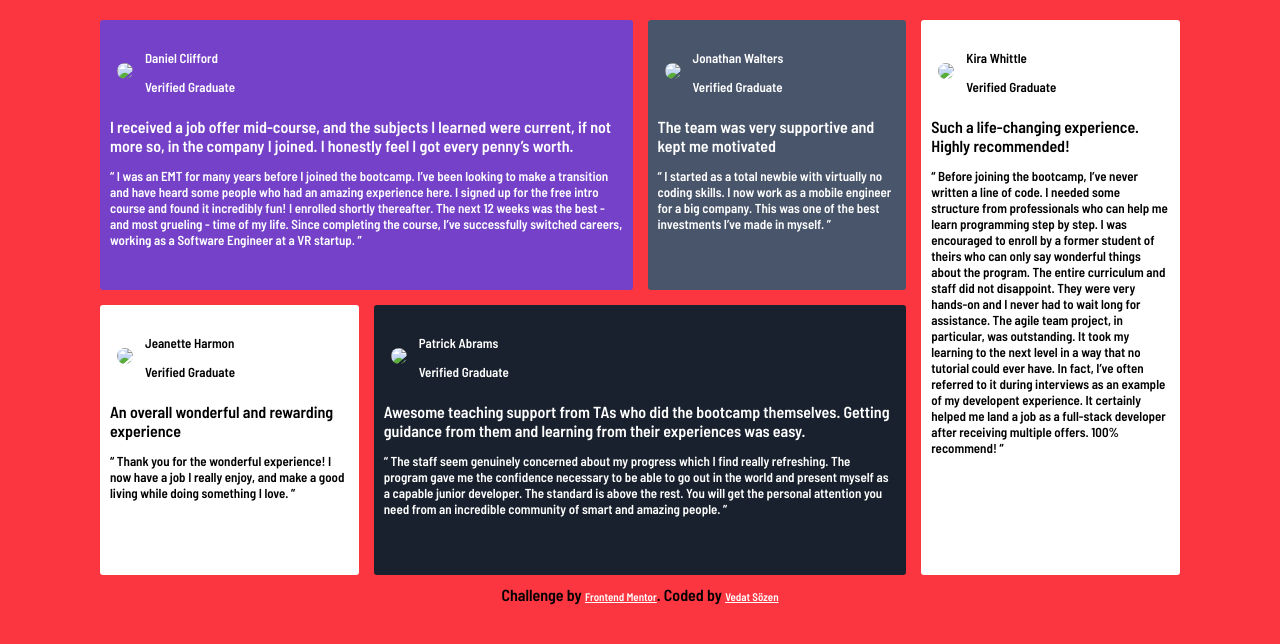
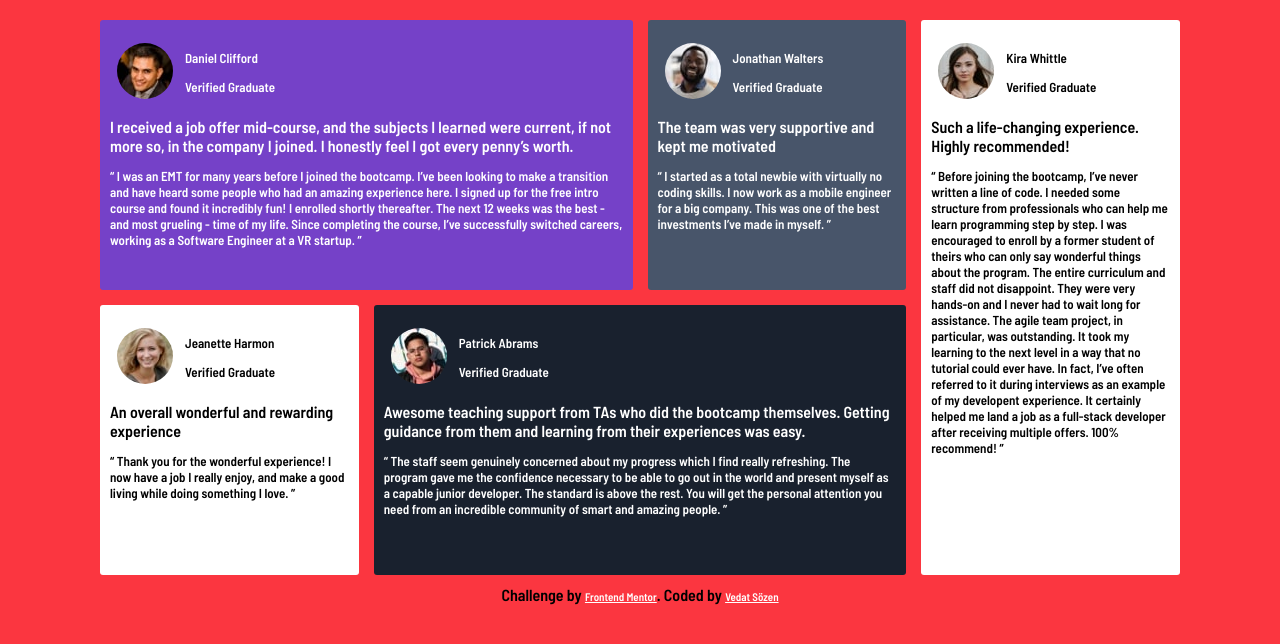
Before and after one commit to vedatsozen/gridwebsite, a plain HTML site: page index.html in a window 1280 px wide. Drawn offline with Linux system fonts and the light colour scheme.

Commit message:
Update index.html

```diff
--- a/index.html
+++ b/index.html
@@ -16,7 +16,7 @@
 
             <div class="box1 grid-item">
               <table>
-                <tr><td><img src="images/image-daniel.jpg"></td><td><p>Daniel Clifford</p><p>Verified Graduate</p></td></tr>
+                <tr><td><img src="image-daniel.jpg"></td><td><p>Daniel Clifford</p><p>Verified Graduate</p></td></tr>
               </table>
               <h2>I received a job offer mid-course, and the subjects I learned were current, if not more so,
               in the company I joined. I honestly feel I got every penny’s worth.</h2>
@@ -26,14 +26,14 @@
               The next 12 weeks was the best - and most grueling - time of my life. Since completing
               the course, I’ve successfully switched careers, working as a Software Engineer at a VR startup. ”</p></div>
             <div class="box2 grid-item">  <table>
-              <tr><td><img src="images/image-jonathan.jpg"></td><td><p>Jonathan Walters</p><p>Verified Graduate</p></td></tr>
+              <tr><td><img src="image-jonathan.jpg"></td><td><p>Jonathan Walters</p><p>Verified Graduate</p></td></tr>
             </table>
             <h2>The team was very supportive and kept me motivated</h2>
            <p> “ I started as a total newbie with virtually no coding skills. I now work as a mobile engineer
             for a big company. This was one of the best investments I’ve made in myself. ”</p></div>
 
             <div class="box3 grid-item"> <table>
-              <tr><td><img src="images/image-kira.jpg"></td><td><p class="black">  Kira Whittle
+              <tr><td><img src="image-kira.jpg"></td><td><p class="black">  Kira Whittle
               </p><p class="black">Verified Graduate</p></td></tr>
             </table>
             <h2 class="black"> Such a life-changing experience. Highly recommended!</h2>
@@ -48,7 +48,7 @@
           </p></div>
 
             <div class="box4 grid-item"> <table>
-              <tr><td><img src="images/image-jeanette.jpg"></td><td><p class="black">Jeanette Harmon</p><p class="black">Verified Graduate</p></td></tr>
+              <tr><td><img src="image-jeanette.jpg"></td><td><p class="black">Jeanette Harmon</p><p class="black">Verified Graduate</p></td></tr>
             </table>
             <h2 class="black"> An overall wonderful and rewarding experience</h2>
            <p class="black">“ Thank you for the wonderful experience! I now have a job I really enjoy, and make a good living
@@ -56,7 +56,7 @@
           </p></div>
 
             <div class="box5 grid-item"> <table>
-              <tr><td><img src="images/image-patrick.jpg"></td><td><p> Patrick Abrams</p><p>Verified Graduate</p></td></tr>
+              <tr><td><img src="image-patrick.jpg"></td><td><p> Patrick Abrams</p><p>Verified Graduate</p></td></tr>
             </table>
             <h2>
               Awesome teaching support from TAs who did the bootcamp themselves. Getting guidance from them and
```
